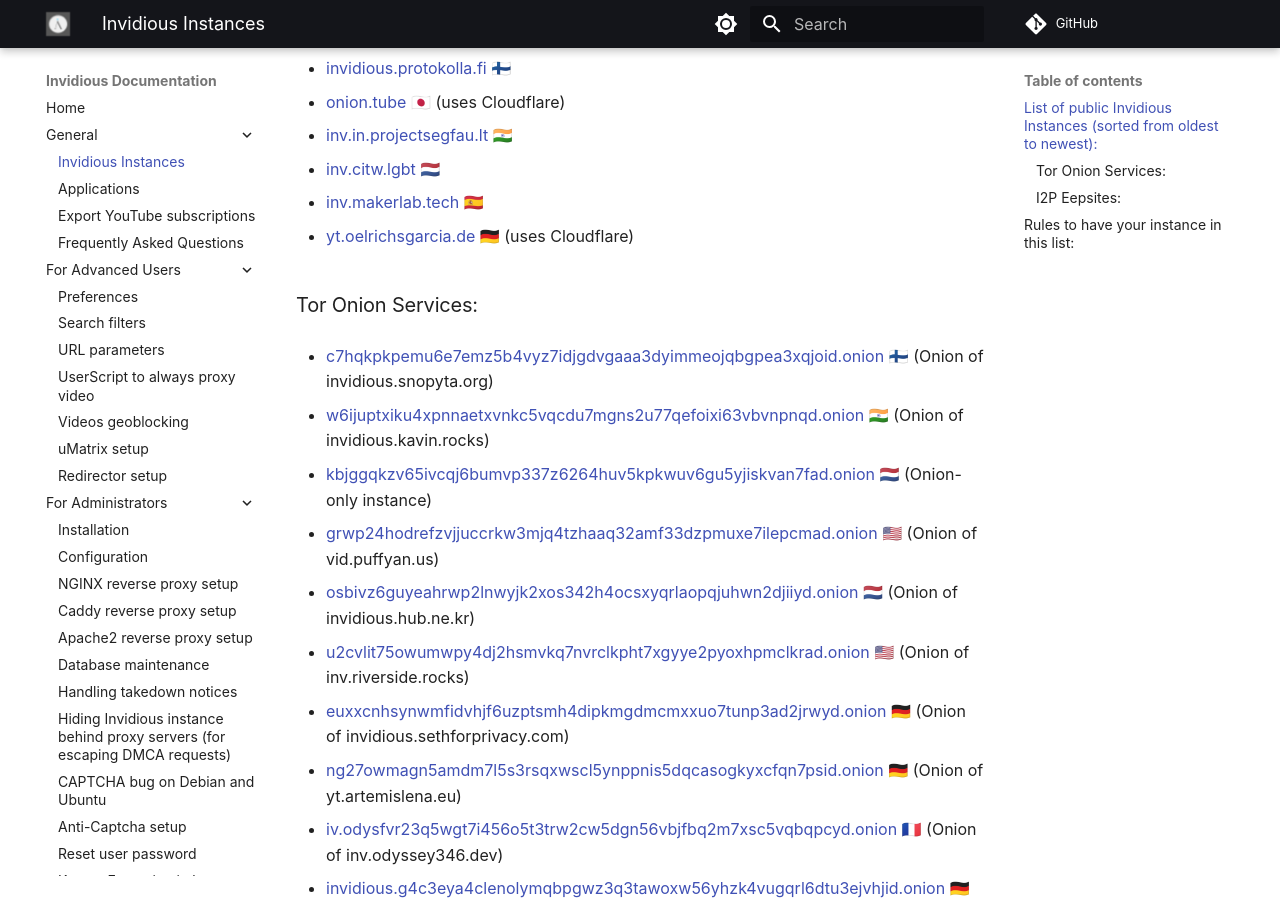
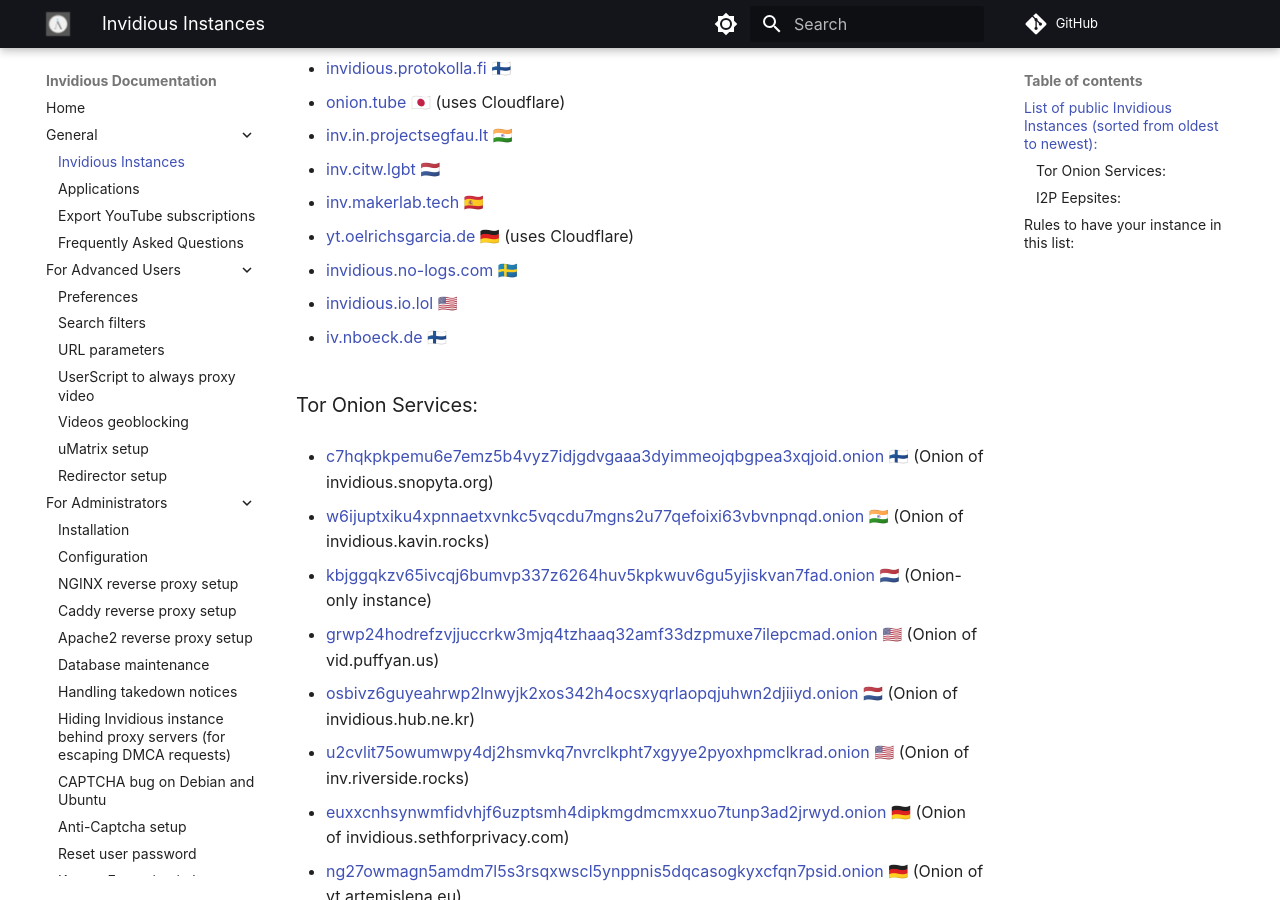
Before and after one commit to iv-org/documentation, an MkDocs documentation site: the page built from docs/instances.md, in a window 1280 px wide and 900 px high, scrolled down 959 px. Built offline with MkDocs 1.6.1 and Material for MkDocs 9.7.7, drawn with Linux system fonts in a browser that asks for light colours; comment, search, counter and statistics services are not loaded.

Commit message:
add new instances
close #410
close #408
close #403

```diff
--- a/docs/instances.md
+++ b/docs/instances.md
@@ -52,6 +52,12 @@
 
 * [yt.oelrichsgarcia.de](https://yt.oelrichsgarcia.de) 🇩🇪  (uses Cloudflare)
 
+* [invidious.no-logs.com](https://invidious.no-logs.com) 🇸🇪
+
+* [invidious.io.lol](https://invidious.io.lol) 🇺🇸
+
+* [iv.nboeck.de](https://iv.nboeck.de) 🇫🇮
+
 ### Tor Onion Services:
 * [c7hqkpkpemu6e7emz5b4vyz7idjgdvgaaa3dyimmeojqbgpea3xqjoid.onion](http://c7hqkpkpemu6e7emz5b4vyz7idjgdvgaaa3dyimmeojqbgpea3xqjoid.onion) 🇫🇮 (Onion of invidious.snopyta.org)
 
```
